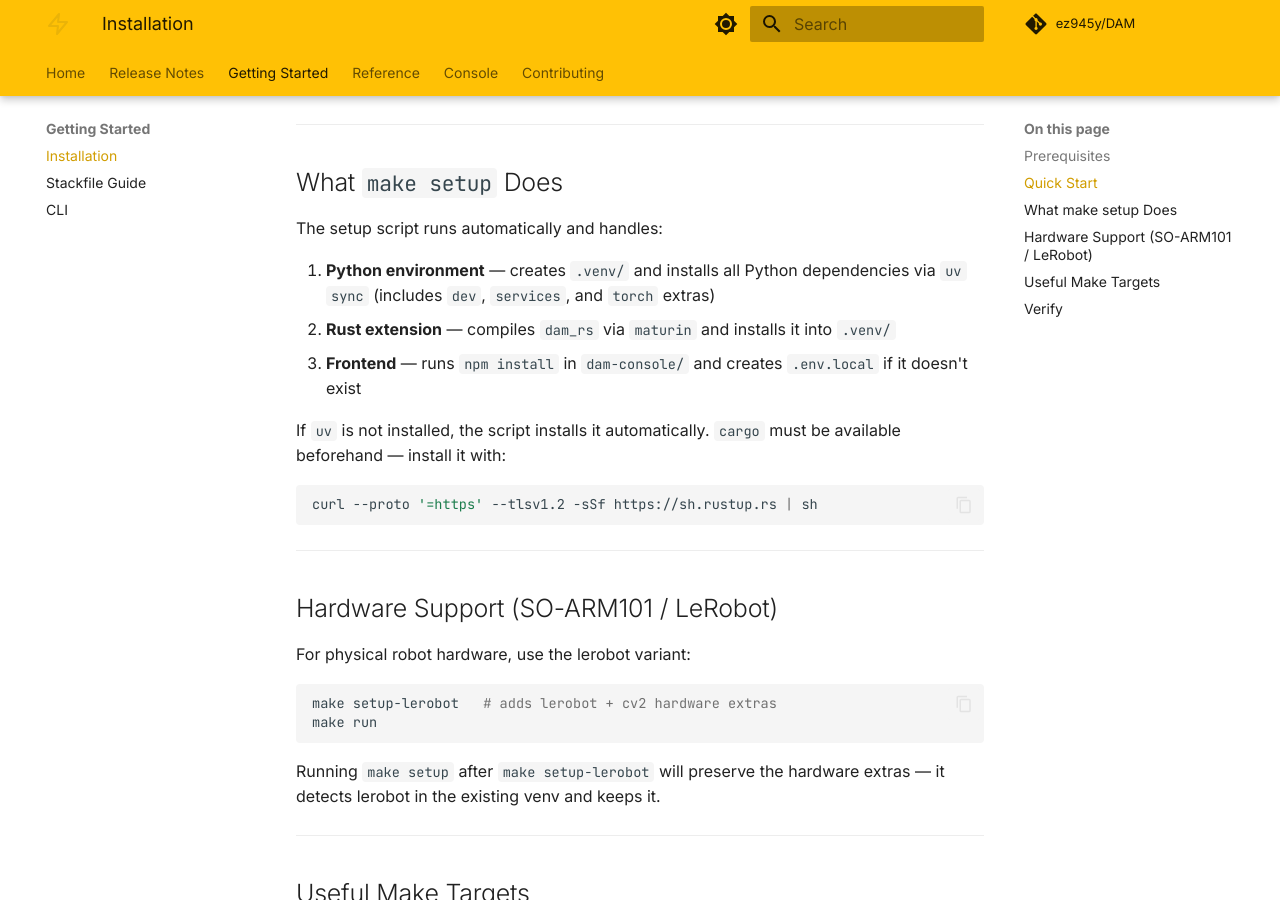
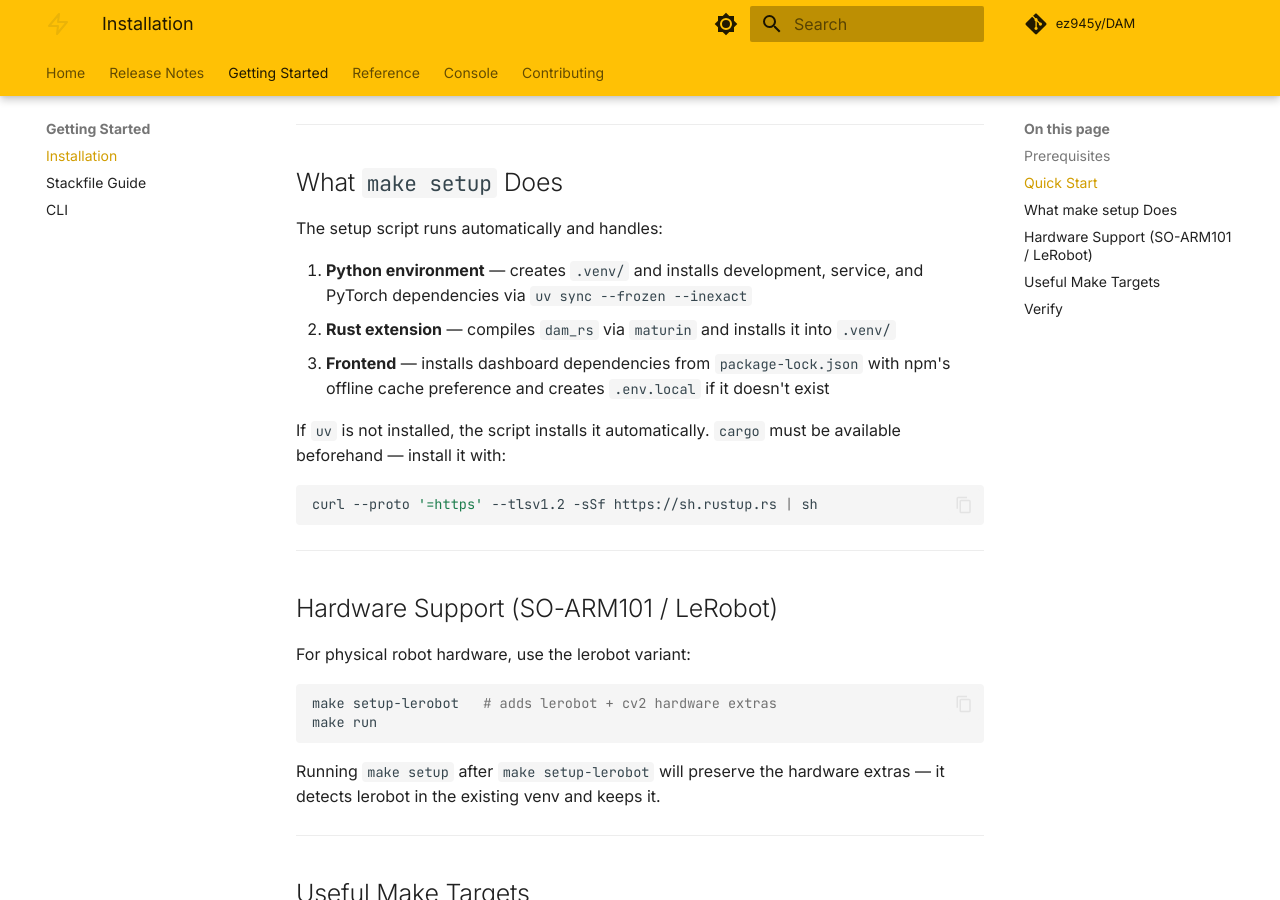
Before and after one commit to ez945y/DAM, an MkDocs documentation site: the page built from docs/installation.md, in a window 1280 px wide and 900 px high, scrolled down 958 px. Built offline with MkDocs 1.6.1 and Material for MkDocs 9.7.7, drawn with Linux system fonts in a browser that asks for light colours; comment, search, counter and statistics services are not loaded.

Commit message:
Optimize repeated setup runs

```diff
--- a/docs/installation.md
+++ b/docs/installation.md
@@ -38,9 +38,9 @@ Open **http://localhost:3000** in your browser to see the DAM Console.
 
 The setup script runs automatically and handles:
 
-1. **Python environment** — creates `.venv/` and installs all Python dependencies via `uv sync` (includes `dev`, `services`, and `torch` extras)
+1. **Python environment** — creates `.venv/` and installs development, service, and PyTorch dependencies via `uv sync --frozen --inexact`
 2. **Rust extension** — compiles `dam_rs` via `maturin` and installs it into `.venv/`
-3. **Frontend** — runs `npm install` in `dam-console/` and creates `.env.local` if it doesn't exist
+3. **Frontend** — installs dashboard dependencies from `package-lock.json` with npm's offline cache preference and creates `.env.local` if it doesn't exist
 
 If `uv` is not installed, the script installs it automatically. `cargo` must be available beforehand — install it with:
 
```
Also changed, not shown: 2 other files.
